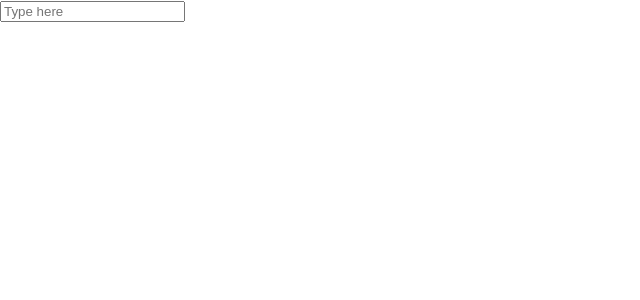
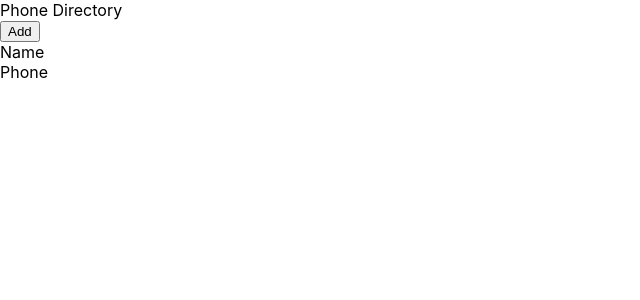
Before and after one commit to MeAmatuer/phone-repository, a React (Create React App) app: page / in a window 1280 px wide. Shown: the top 300 px of the page, without its empty margins (0-640 px from the left). Built offline with nearby package versions, Linux system fonts and the light colour scheme.

Commit message:
Created 'Header' Component

```diff
--- a/src/App.js
+++ b/src/App.js
@@ -1,22 +1,22 @@
-import React from 'react';
+import React,{Component}  from 'react';
+import Header from './Header';
 
-function App() {
+class App extends Component {
+  render(){
     return (
       <div>
-      {/* <div className="header">
-          Phone Directory
-      </div>
+        <Header/>
         <button>Add</button>
         <div>
           <span>Name</span>
 
         <br/>
           <span>Phone</span>
-      </div> */}
-      <label htmlFor="name"></label>
-      <input type="text" id="name" placeholder="Type here" />
+        </div>
       </div>
     );
+  };
+
 }
 
 export default App;
--- /dev/null
+++ b/src/Header.js
@@ -0,0 +1,10 @@
+import React from 'react';
+
+const Header = function(){
+    return (
+        <div className="header">
+            Phone Directory
+        </div>
+    );
+}
+export default Header;
```
Lines whose indentation alone changed are shown as unchanged.
